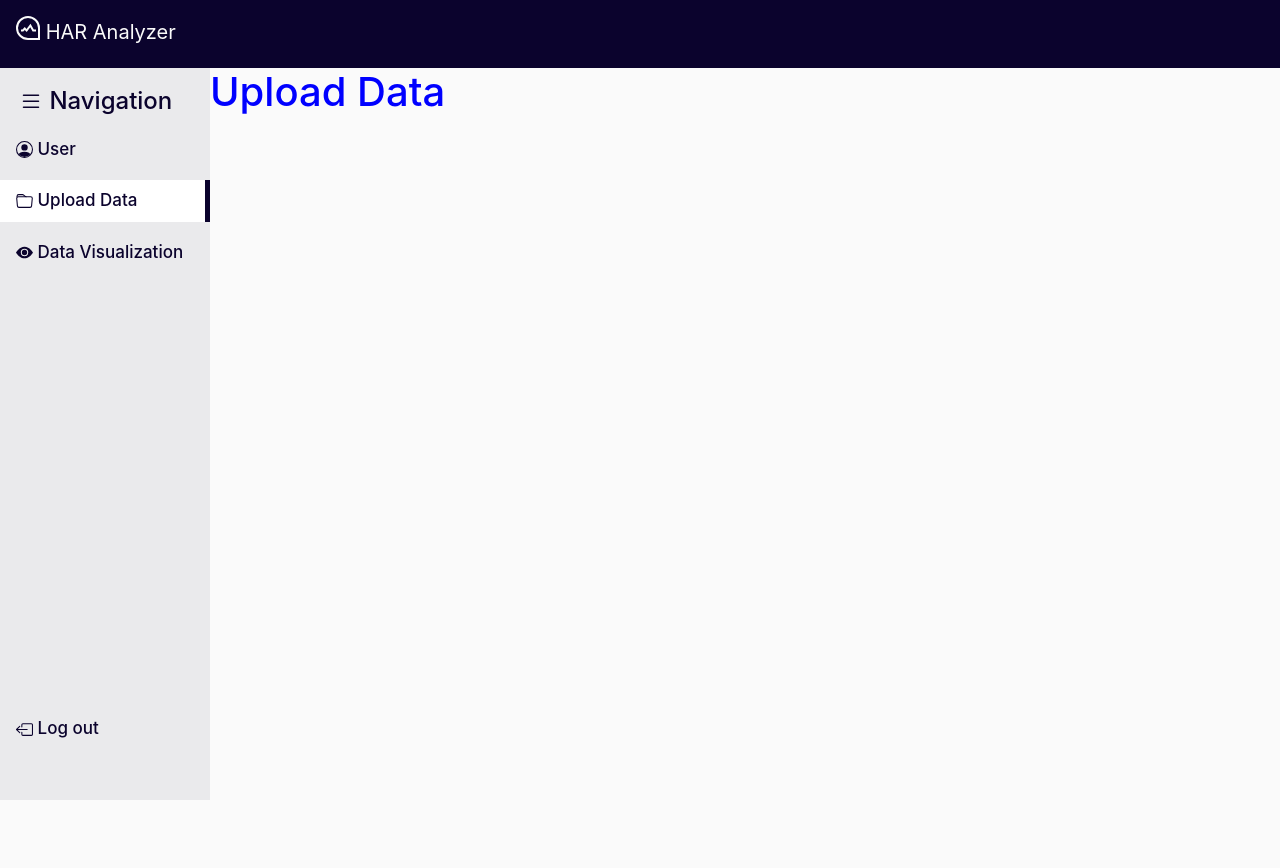
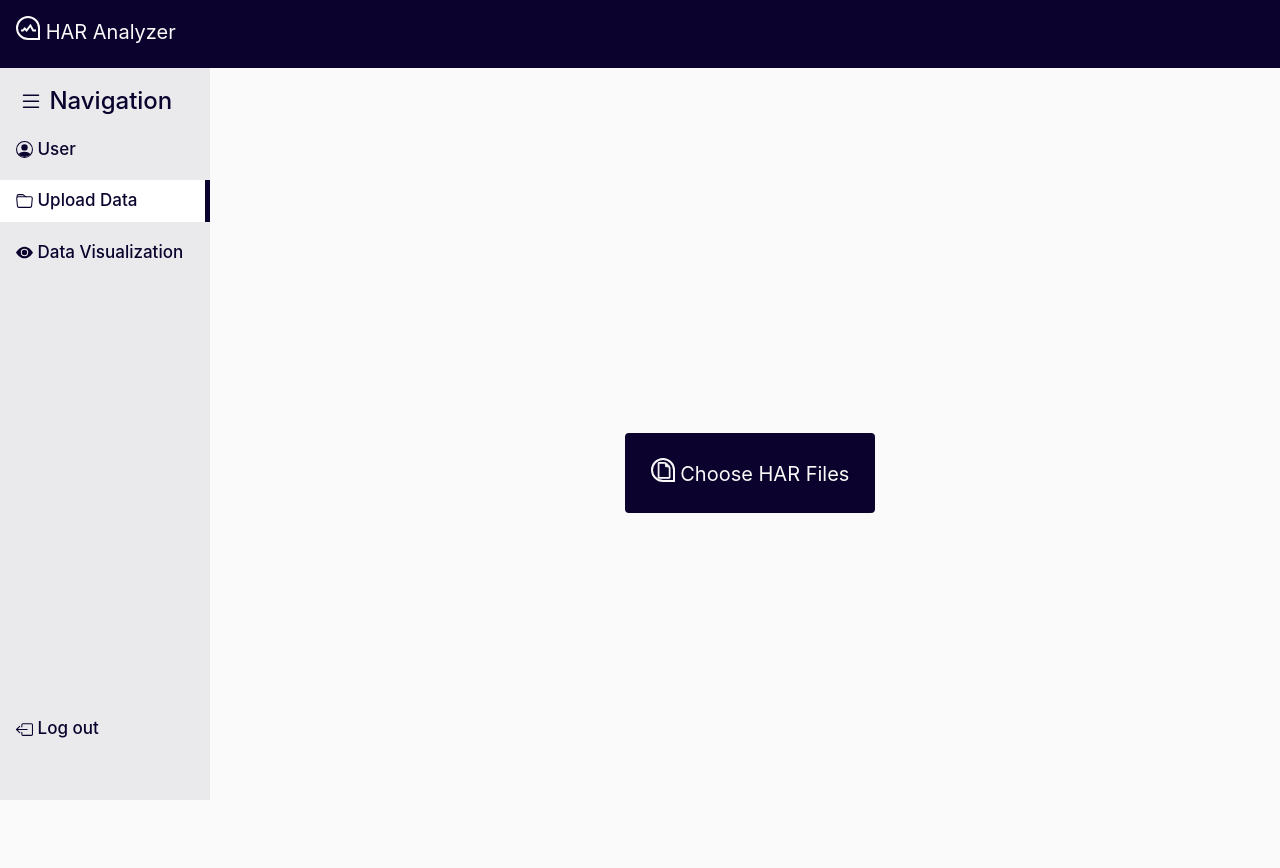
Before and after one commit to Chrisbelefantis/HAR-Analyzer, a PHP site: page /har-analyzer/user/upload in a window 1280 px wide. Before the commit the page ends 800 px from the top, so only its background shows below. Run offline with PHP 8.4, Linux system fonts and the light colour scheme; the visitor is signed in with stand-in values (Sample User, id 1).

Commit message:
upload_data_page constructed

```diff
--- a/css/navbar.css
+++ b/css/navbar.css
@@ -17,7 +17,7 @@
 
 .navbar-brand {
     color: #fafafa;
-    margin:0px;
+    margin:0px 0px 0px 0px !important;
     padding: 16px 16px 16.5px 16px !important;
     float: inline-start;
     font-size: 20px;
@@ -149,7 +149,6 @@ top: 0;
 
     .topnav #myLinks{
         display: none;
-
     }
 
 
--- a/css/upload.css
+++ b/css/upload.css
@@ -1,3 +1,78 @@
-body{
-    color: blue;
+html, body {
+    height: 100%;
 }
+
+.main-container{
+    width: 100%;
+    float: right;
+    height: 100%;
+    position: relative;
+}
+
+.button-container, .button-container>div{
+    display: flex;
+    justify-content:space-around;
+}
+
+button:not(#chooseButton){
+    visibility: hidden;
+}
+
+.btn-danger{
+    padding: 12px 12px 6px 12px;
+    border: 2px solid #dc3545;
+}
+
+.btn-danger:hover{
+ background-color: #0b032d10;
+ color: #dc3545;
+}
+
+
+.btn-main{
+    background-color: #0B032D;
+    color: #fafafa;
+    border: 2px solid #0B032D;
+    transition: 0.2s;
+    padding: 12px 12px 6px 12px;
+}
+
+
+.btn-main:hover{
+    color: #0B032D;
+    background-color: #0b032d10;
+    transition: 0.2s;
+}
+
+.btn{
+    width: 180px;
+    margin: 5px;
+
+}
+.main-button{
+    font-size: 20px;
+    height: 80px;
+    width: 250px;
+    position: absolute;
+    top: 50%;
+    left: 50%;
+    -ms-transform: translate(-50%, -50%);
+    transform: translate(-50%, -50%);
+    visibility: initial;
+
+}
+
+
+.table{
+    visibility: hidden;
+    margin: 0px 10px ;
+}
+
+@media only screen and (min-width: 768px) {
+    .main-container{
+        width: calc(100% - 210px);
+    }
+
+
+
+}
--- /dev/null
+++ b/javaScript/upload.js
@@ -0,0 +1,59 @@
+var chooseButton=document.getElementById("chooseButton");
+var hiddenChooseButton=document.getElementById("hiddenChooseButton");
+var dropButton=document.getElementById("dropButton");
+var filesCount=1;
+var cleanedFilesCount=0;
+
+
+chooseButton.addEventListener('click',function(){
+    hiddenChooseButton.click();
+});
+
+hiddenChooseButton.addEventListener('change', (event) => {
+  const fileList = event.target.files;
+  const filesTable=document.getElementById("filesTable");
+  for (const file of event.target.files) {
+    const number = filesCount;
+    const fileName = file.name ? file.name : 'NOT SUPPORTED';
+
+    $("<tr><th scope=\"row\">" + number + "</th><td>" + fileName + "</td</tr>").appendTo("#filesTable");
+    filesCount++;
+  }
+  chooseButton.classList.remove("main-button");
+  filesTable.style.visibility = "initial";
+  var buttons=document.getElementsByClassName("btn");
+  buttons[0].style.visibility="initial";
+  buttons[1].style.visibility="initial";
+  buttons[3].style.visibility="initial";
+
+  clearFiles();
+});
+
+dropButton.addEventListener("click", function(){
+
+  chooseButton.classList.add("main-button");
+
+  document.getElementById("filesTable").style.visibility = "hidden";
+
+  var buttons=document.getElementsByClassName("btn");
+  buttons[0].style.visibility="hidden";
+  buttons[1].style.visibility="hidden";
+  buttons[3].style.visibility="hidden";
+
+  hiddenChooseButton.value="";
+  document.getElementById("tbody").innerHTML="";
+  filesCount=1;
+  cleanedFilesCount=0;
+});
+
+
+function clearFiles(){
+
+  listOfFiles=hiddenChooseButton.files;
+
+  for (cleanedFilesCount; cleanedFilesCount<filesCount-1; cleanedFilesCount++) {
+    console.log("file number:"+cleanedFilesCount);
+  }
+
+
+}
--- a/views/user/upload.php
+++ b/views/user/upload.php
@@ -19,5 +19,69 @@
 
 <?php include 'templates/user/header.php'?>
 
-<h1>Upload Data</h1>
+<div class="main-container">
+<div class = "file-container">
+<table id="filesTable" class="table">
+  <thead>
+    <tr>
+      <th scope="col">#</th>
+      <th scope="col">File Name</th>
+    </tr>
+  </thead>
+  <tbody id="tbody">
+  </tbody>
+</table>
+</div>
+
+<div class="button-container col-xs-6">
+
+<button  id="dropButton" class="btn btn-danger ">
+  <span><svg viewBox=" 0 0 24 35 " width="24" height="35" xmlns="http://www.w3.org/2000/svg" fill="currentColor">
+  <path id="svg_1" d="m12,0a12,12 0 0 0 0,24l12,0l0,-12a12,12 0 0 0 -12,-12zm10,22l-10,0a10,10 0 1 1 10,-10l0,10z"/>
+  <path id="svg_21" d="m4.63368,8.26166l3.57155,-3.52002l3.794,3.73923l3.794,-3.73923l3.57158,3.52002l-3.794,3.73926l3.794,3.73926l-3.57158,3.52005l-3.794,-3.73926l-3.794,3.73926l-3.57155,-3.52005l3.79397,-3.73926l-3.79397,-3.73926z" fill-opacity="null"  stroke-width="0.5" stroke="currentColor" fill="currentColor"/>
+
+</svg></span>
+  <span>Drop Files</span>
+</button>
+
+<button  id='downloadButton' class="btn btn-main ">
+  <span><svg viewBox=" 0 0 24 35 " width="24" height="35" xmlns="http://www.w3.org/2000/svg" fill="currentColor">
+<path id="svg_1" d="m12,0a12,12 0 0 0 0,24l12,0l0,-12a12,12 0 0 0 -12,-12zm10,22l-10,0a10,10 0 1 1 10,-10l0,10z"/>
+<rect id="svg_5" height="13.83663" width="1.54815" y="4.74303" x="11.12916"  stroke="currentColor" fill="currentColor"/>
+<rect transform="rotate(45, 13.9352, 16.4026)" id="svg_6" height="7.06345" width="1.54815" y="12.87084" x="13.16112"  stroke="currentColor" fill="currentColor"/>
+<rect transform="rotate(-45, 10.0164, 16.4026)" id="svg_7" height="7.06345" width="1.54815" y="12.87084" x="9.24235"  stroke="currentColor" fill="currentColor"/>
+</svg></span>
+  <span>Download Files</span>
+</button>
+
+<button  id="chooseButton" class="btn main-button btn-main ">
+  <span><svg viewBox=" 0 0 24 35 " width="24" height="35" xmlns="http://www.w3.org/2000/svg" fill="currentColor">
+  <path id="svg_1" d="m12,0a12,12 0 0 0 0,24l12,0l0,-12a12,12 0 0 0 -12,-12zm10,22l-10,0a10,10 0 1 1 10,-10l0,10z"/>
+  <line stroke-linecap="null" stroke-linejoin="null" id="svg_5" y2="8.45424" x2="5.84804" y1="3.6013" x1="1.48529" stroke-opacity="null" stroke-width="null" stroke="null" fill="none"/>
+  <path id="svg_19" d="m16.96773,6.4211c-1.05067,-0.98461 -2.18387,-1.77334 -3.11344,-1.88086c-0.05061,-0.00697 -0.10302,-0.01104 -0.15844,-0.01221l-6.11784,0c-0.0976,0 -0.19399,0.03662 -0.26267,0.10462c-0.06808,0.06626 -0.10844,0.15926 -0.10844,0.254l0,14.96671c0,0.09416 0.03795,0.18425 0.10844,0.25284c0.07049,0.06742 0.16326,0.10404 0.26267,0.10404l11.06333,0c0.0976,0 0.19098,-0.03604 0.26146,-0.10404c0.07049,-0.068 0.10965,-0.15809 0.10965,-0.25284l0,-9.9594c-0.02169,-1.15607 -0.9603,-2.41676 -2.0447,-3.47286zm1.30128,13.07248l-10.32111,0l0,-14.25063l5.74854,0l0,0.00116c0.25062,-0.01453 0.4669,0.22436 0.63257,0.77071c0.15061,0.5202 0.18857,1.1985 0.18796,1.66872c0.0012,0.34467 -0.01627,0.576 -0.01627,0.576l-0.02952,0.37896l0.3952,0.00407c0.00181,0 0.91331,0.01046 1.80734,0.20634c0.85909,0.17902 1.53082,0.5359 1.59347,0.93985c0.00241,0.03604 0.00301,0.07207 0.00241,0.10578l0,9.59904l-0.0006,0z"  stroke-width="null" stroke="currentColor" fill="currentColor"/>
+</svg></span>
+  <span>Choose HAR Files</span>
+</button>
+
+<button  class="btn btn-main ">
+  <span><svg viewBox=" 0 0 24 35 " width="24" height="35" xmlns="http://www.w3.org/2000/svg" fill="currentColor">
+  <path style="vector-effect: non-scaling-stroke;" id="svg_1" d="m12,0a12,12 0 0 0 0,24l12,0l0,-12a12,12 0 0 0 -12,-12zm10,22l-10,0a10,10 0 1 1 10,-10l0,10z"/>
+  <line style="vector-effect: non-scaling-stroke;" id="svg_5" y2="5.60721" x2="12.02197" y1="19.66129" x1="11.97803" stroke-width="2.5" stroke="currentColor" fill="currentColor"/>
+  <line style="vector-effect: non-scaling-stroke;"transform="rotate(45, 14.046, 7.83036)"  id="svg_9" y2="7.83035" x2="17.7442" y1="7.83035" x1="10.3478"  stroke-width="2.5" stroke="currentColor" fill="currentColor"/>
+  <line style="vector-effect: non-scaling-stroke;"transform="rotate(-45, 9.89311, 7.81259)"  id="svg_11" y2="7.81259" x2="13.51656" y1="7.81259" x1="6.26965"  stroke-width="2.5" stroke="currentColor" fill="currentColor"/>
+</svg></span>
+  <span>Upload HAR Files</span>
+</button>
+
+</div>
+
+<input id="hiddenChooseButton"  type="file" id="files" name="files" multiple style="visibility:hidden">
+
+
+
+
+
+</div>
+
+<script src="../javaScript/upload.js"></script>
 <?php include 'templates/user/footer.php'?>
```
Also changed, not shown: images/delete.svg (added), images/download.svg (added), images/drop.svg (added), images/file.svg (added), images/logo.svg, images/upload_button.svg (added).
